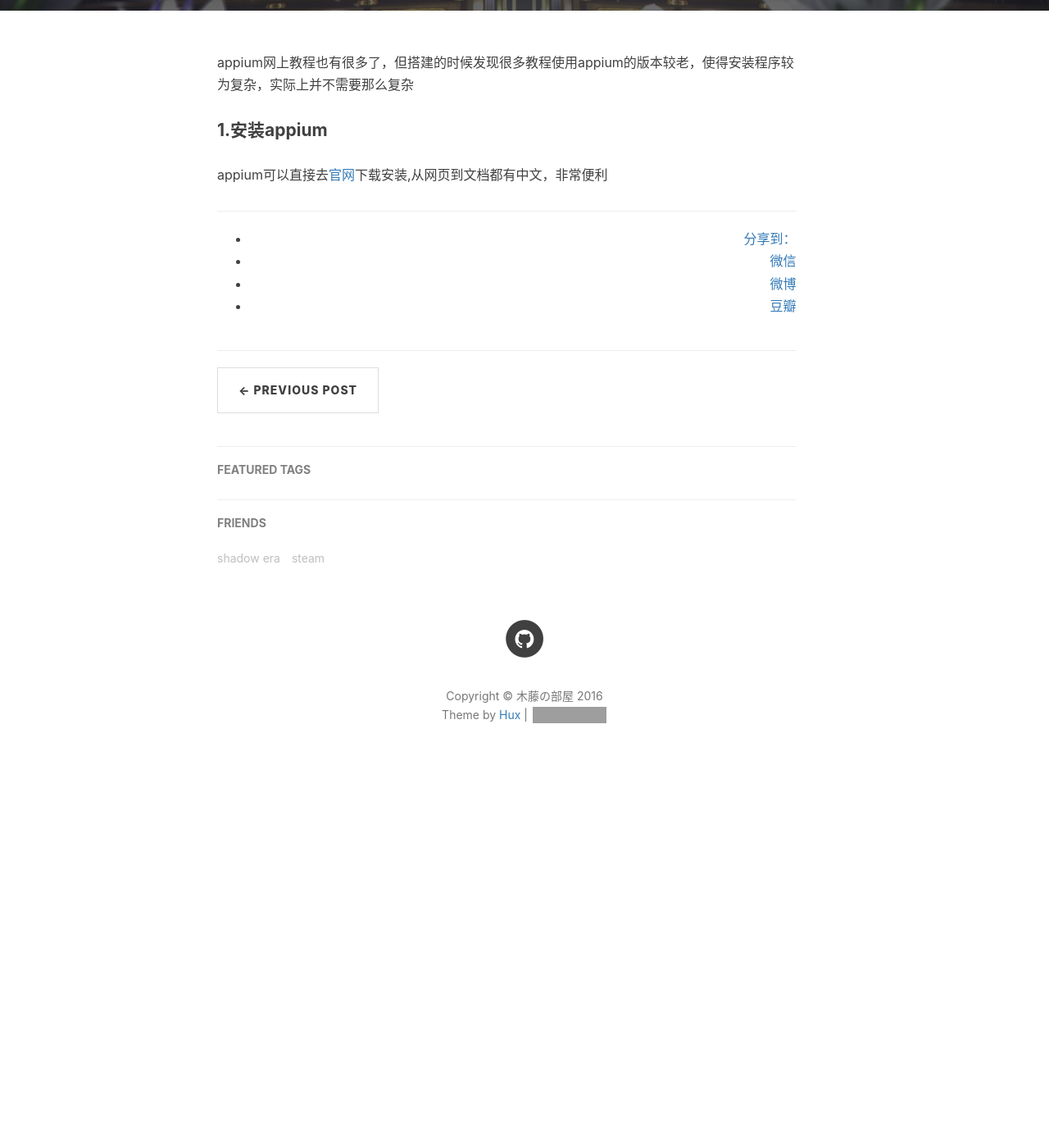
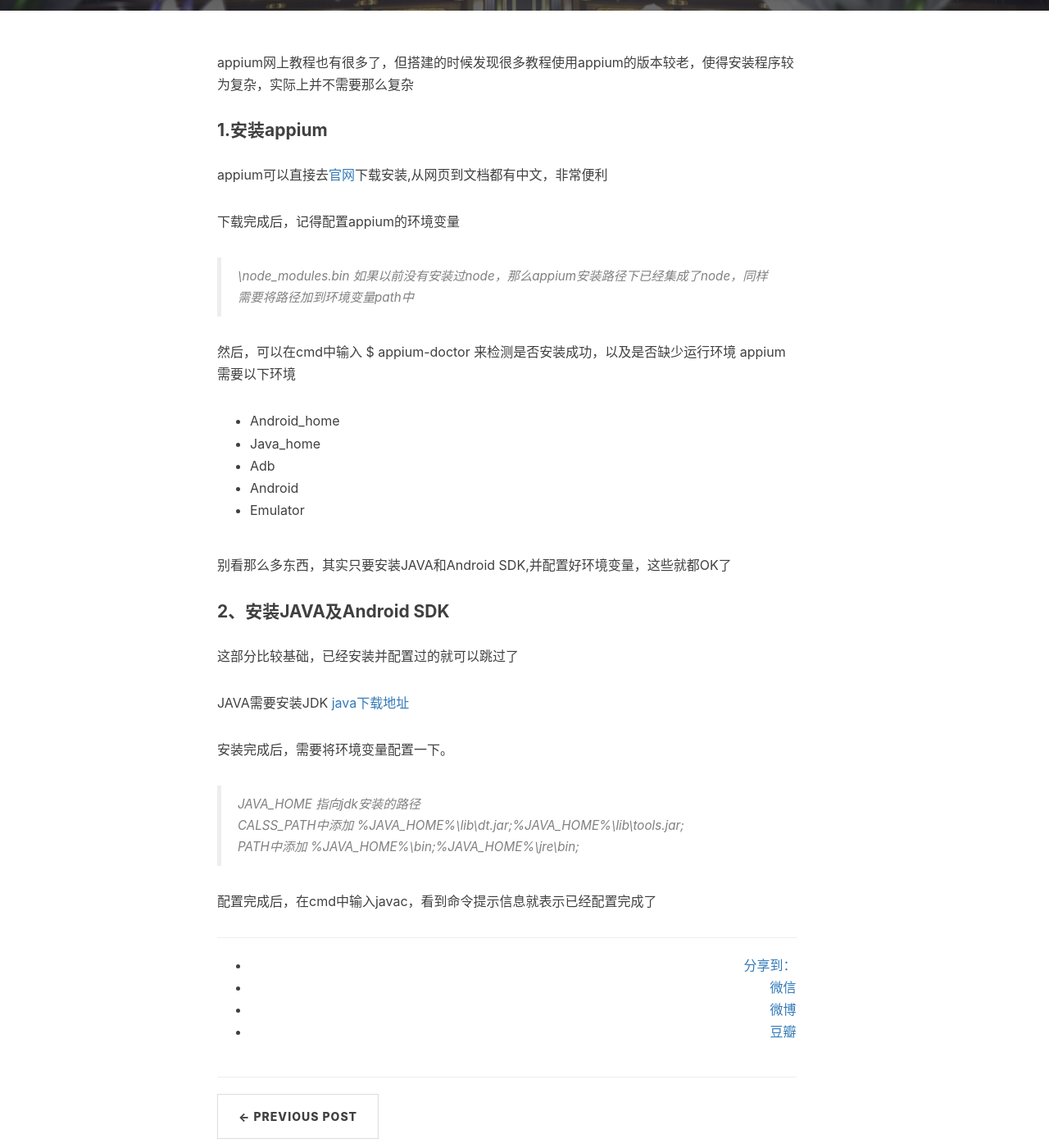
Before and after one commit to shiciki/blog, a Jekyll site: the page built from _posts/2016-09-13-appiumbulid.markdown, in a window 1280 px wide and 1400 px high, scrolled down 444 px. Shown: the whole window at 82% size. Built offline with Jekyll 4.4.1, drawn with Linux system fonts in a browser that asks for light colours; nearby versions of some CDN libraries; comment, search, counter and statistics services are not loaded; before the commit the page ends 1420 px from its top, so only the background shows below that; grey boxes are pictures that could not be loaded.

Commit message:
b11.091207
a

```diff
--- a/_posts/2016-09-13-appiumbulid.markdown
+++ b/_posts/2016-09-13-appiumbulid.markdown
@@ -18,3 +17,30 @@
 #### 1.安装appium
 
 appium可以直接去[官网](http://appium.io/index.html?lang=zh)下载安装,从网页到文档都有中文，非常便利
+
+下载完成后，记得配置appium的环境变量
+> \node_modules\.bin
+如果以前没有安装过node，那么appium安装路径下已经集成了node，同样需要将路径加到环境变量path中
+
+然后，可以在cmd中输入 $ appium-doctor 来检测是否安装成功，以及是否缺少运行环境
+appium需要以下环境
++ Android_home
++ Java_home
++ Adb
++ Android
++ Emulator
+
+别看那么多东西，其实只要安装JAVA和Android SDK,并配置好环境变量，这些就都OK了
+
+#### 2、安装JAVA及Android SDK
+这部分比较基础，已经安装并配置过的就可以跳过了
+
+JAVA需要安装JDK
+[java下载地址](http://www.java.com/zh_CN/download/manual.jsp)
+
+安装完成后，需要将环境变量配置一下。
+>JAVA_HOME 指向jdk安装的路径
+CALSS_PATH中添加 %JAVA_HOME%\lib\dt.jar;%JAVA_HOME%\lib\tools.jar;
+PATH中添加 %JAVA_HOME%\bin;%JAVA_HOME%\jre\bin;
+
+配置完成后，在cmd中输入javac，看到命令提示信息就表示已经配置完成了
```
Also changed, not shown: other parts of _posts/2016-09-13-appiumbulid.markdown (+0 -1 lines).
